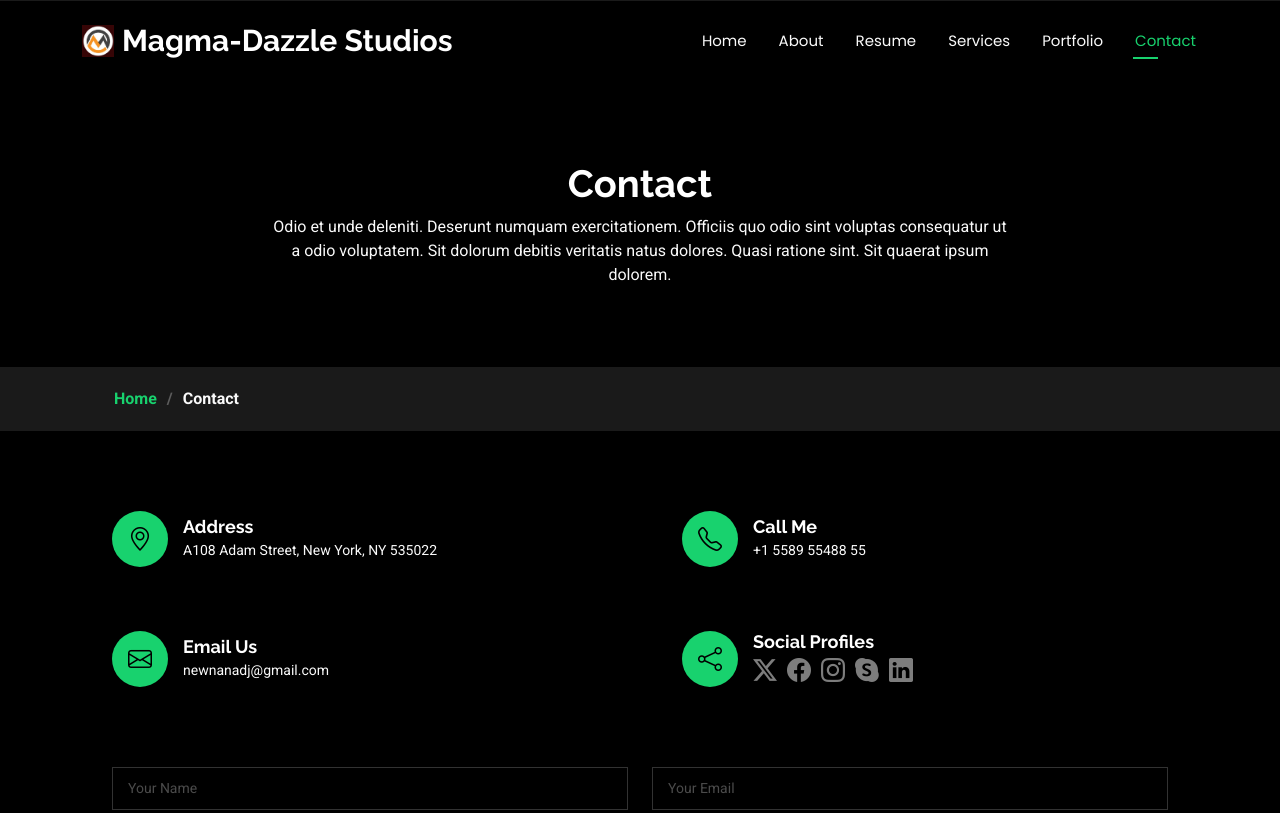
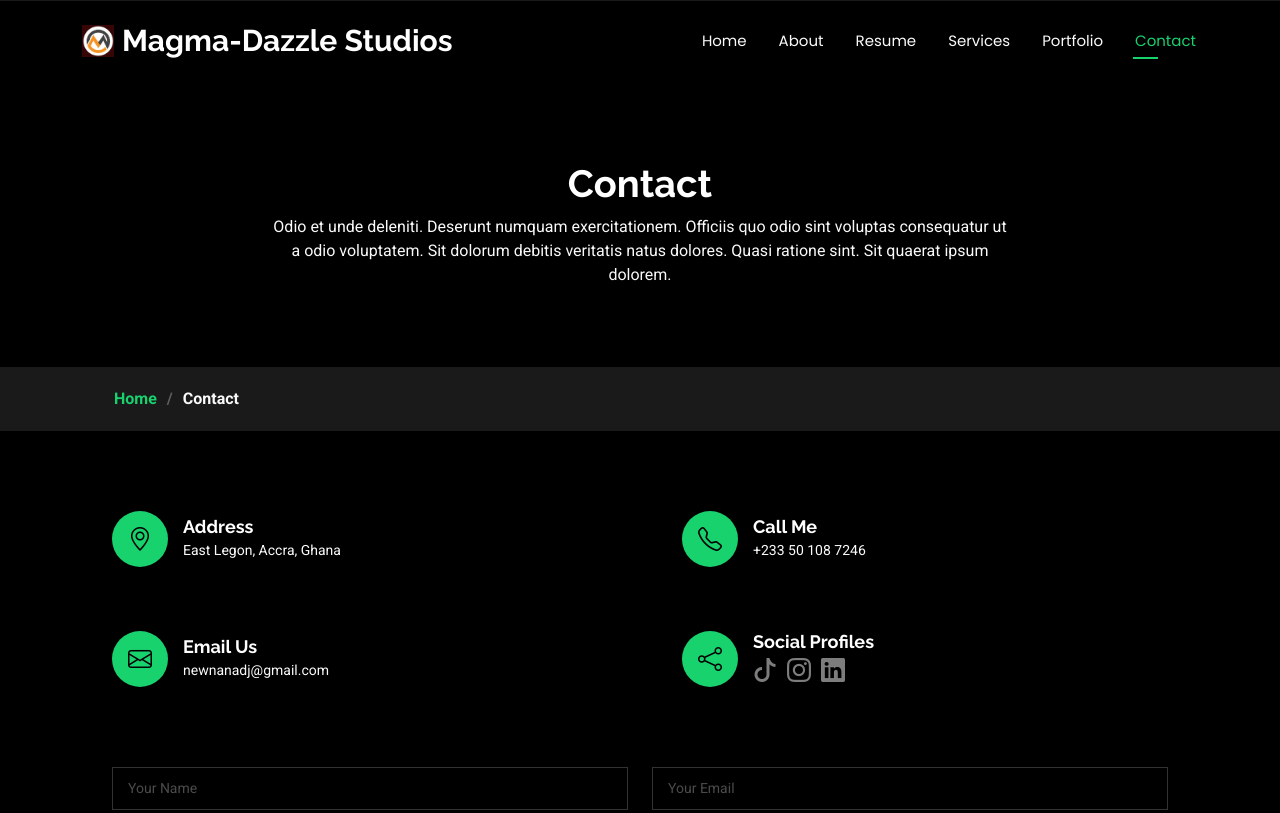
Before and after one commit to aces-turbo/Magma_Dazzle_1, a plain HTML site: page contact.html in a window 1280 px wide. Shown: the top 813 px of the page. Drawn offline with Linux system fonts and the light colour scheme.

Commit message:
update contact

```diff
--- a/contact.html
+++ b/contact.html
@@ -99,7 +99,7 @@
               <i class="icon bi bi-geo-alt flex-shrink-0"></i>
               <div>
                 <h3>Address</h3>
-                <p>A108 Adam Street, New York, NY 535022</p>
+                <p>East Legon, Accra, Ghana</p>
               </div>
             </div>
           </div><!-- End Info Item -->
@@ -109,7 +109,7 @@
               <i class="icon bi bi-telephone flex-shrink-0"></i>
               <div>
                 <h3>Call Me</h3>
-                <p>+1 5589 55488 55</p>
+                <p>+233 50 108 7246</p>
               </div>
             </div>
           </div><!-- End Info Item -->
@@ -130,11 +130,8 @@
               <div>
                 <h3>Social Profiles</h3>
                 <div class="social-links">
-
-                  <a href="#"><i class="bi bi-twitter-x"></i></a>
-                  <a href="#"><i class="bi bi-facebook"></i></a>
+                  <a href="#"><i class="bi bi-tiktok"></i></a>
                   <a href="#"><i class="bi bi-instagram"></i></a>
-                  <a href="#"><i class="bi bi-skype"></i></a>
                   <a href="#"><i class="bi bi-linkedin"></i></a>
                 </div>
               </div>
```
